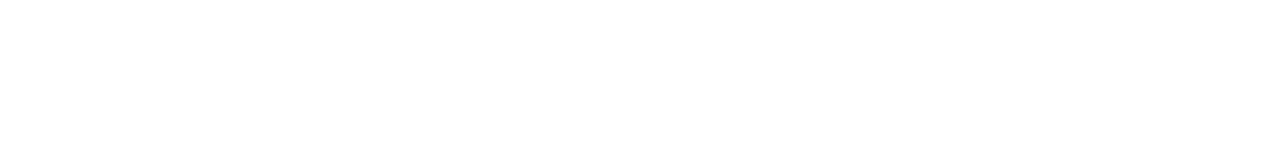
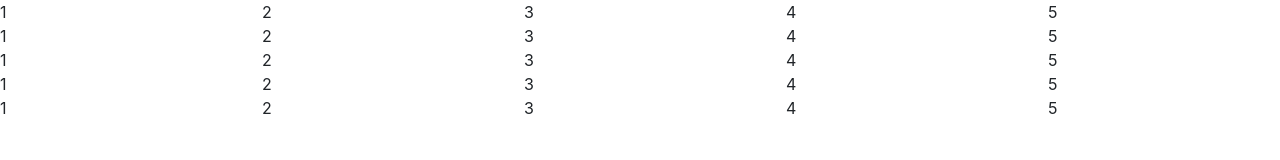
Before and after one commit to linchuandai/LectureBingo, a website: page index.html in a window 1280 px wide. Drawn offline with nearby package versions, Linux system fonts and the light colour scheme.

Commit message:
some work

```diff
--- a/index.html
+++ b/index.html
@@ -1,12 +1,111 @@
-<!doctype html>
+<doctype html>
 <html lang="en">
+<head>
+    <!-- Required meta tags -->
+    <meta charset="utf-8">
+    <meta name="viewport" content="width=device-width, initial-scale=1, shrink-to-fit=no">
 
-<script src="https://code.jquery.com/jquery-3.2.1.slim.min.js" integrity="sha384-KJ3o2DKtIkvYIK3UENzmM7KCkRr/rE9/Qpg6aAZGJwFDMVNA/GpGFF93hXpG5KkN" crossorigin="anonymous"></script>
-<script src="https://cdnjs.cloudflare.com/ajax/libs/popper.js/1.12.9/umd/popper.min.js" integrity="sha384-ApNbgh9B+Y1QKtv3Rn7W3mgPxhU9K/ScQsAP7hUibX39j7fakFPskvXusvfa0b4Q" crossorigin="anonymous"></script>
-<script src="https://maxcdn.bootstrapcdn.com/bootstrap/4.0.0/js/bootstrap.min.js" integrity="sha384-JZR6Spejh4U02d8jOt6vLEHfe/JQGiRRSQQxSfFWpi1MquVdAyjUar5+76PVCmYl" crossorigin="anonymous"></script>
-<script defer src="https://use.fontawesome.com/releases/v5.0.6/js/all.js"></script>
+    <!-- Bootstrap CSS -->
+    <link rel="stylesheet" href="https://maxcdn.bootstrapcdn.com/bootstrap/4.0.0/css/bootstrap.min.css" integrity="sha384-Gn5384xqQ1aoWXA+058RXPxPg6fy4IWvTNh0E263XmFcJlSAwiGgFAW/dAiS6JXm" crossorigin="anonymous">
 
+    <!-- Custom Style Sheet -->
+    <link rel="stylesheet" href="css/bingo.css">
 
-<div class="container">
+    <title>Lecture Bingo</title>
+</head>
+<body>
 
-</div>
+    <div class="row">
+        <div class="col-sm">
+            1
+        </div>
+        <div class="col-sm">
+            2
+        </div>
+        <div class="col-sm">
+            3
+        </div>
+        <div class="col-sm">
+            4
+        </div>
+        <div class="col-sm">
+            5
+        </div>
+    </div>
+    <div class="row">
+        <div class="col-sm">
+            1
+        </div>
+        <div class="col-sm">
+            2
+        </div>
+        <div class="col-sm">
+            3
+        </div>
+        <div class="col-sm">
+            4
+        </div>
+        <div class="col-sm">
+            5
+        </div>
+    </div> <div class="row">
+        <div class="col-sm">
+            1
+        </div>
+        <div class="col-sm">
+            2
+        </div>
+        <div class="col-sm">
+            3
+        </div>
+        <div class="col-sm">
+            4
+        </div>
+        <div class="col-sm">
+            5
+        </div>
+    </div> <div class="row">
+        <div class="col-sm">
+            1
+        </div>
+        <div class="col-sm">
+            2
+        </div>
+        <div class="col-sm">
+            3
+        </div>
+        <div class="col-sm">
+            4
+        </div>
+        <div class="col-sm">
+            5
+        </div>
+    </div> <div class="row">
+        <div class="col-sm">
+            1
+        </div>
+        <div class="col-sm">
+            2
+        </div>
+        <div class="col-sm">
+            3
+        </div>
+        <div class="col-sm">
+            4
+        </div>
+        <div class="col-sm">
+            5
+        </div>
+    </div>
+
+    <script>
+        $(() => {
+        })
+    </script>
+
+    <!-- jQuery first, then Popper.js, then Bootstrap JS -->
+    <script src="https://code.jquery.com/jquery-3.2.1.slim.min.js" integrity="sha384-KJ3o2DKtIkvYIK3UENzmM7KCkRr/rE9/Qpg6aAZGJwFDMVNA/GpGFF93hXpG5KkN" crossorigin="anonymous"></script>
+    <script src="https://cdnjs.cloudflare.com/ajax/libs/popper.js/1.12.9/umd/popper.min.js" integrity="sha384-ApNbgh9B+Y1QKtv3Rn7W3mgPxhU9K/ScQsAP7hUibX39j7fakFPskvXusvfa0b4Q" crossorigin="anonymous"></script>
+    <script src="https://maxcdn.bootstrapcdn.com/bootstrap/4.0.0/js/bootstrap.min.js" integrity="sha384-JZR6Spejh4U02d8jOt6vLEHfe/JQGiRRSQQxSfFWpi1MquVdAyjUar5+76PVCmYl" crossorigin="anonymous"></script>
+    </body>
+</html>
```
Also changed, not shown: css/bingo.css (added), server.js (line endings or trailing spaces), 1 other file.
